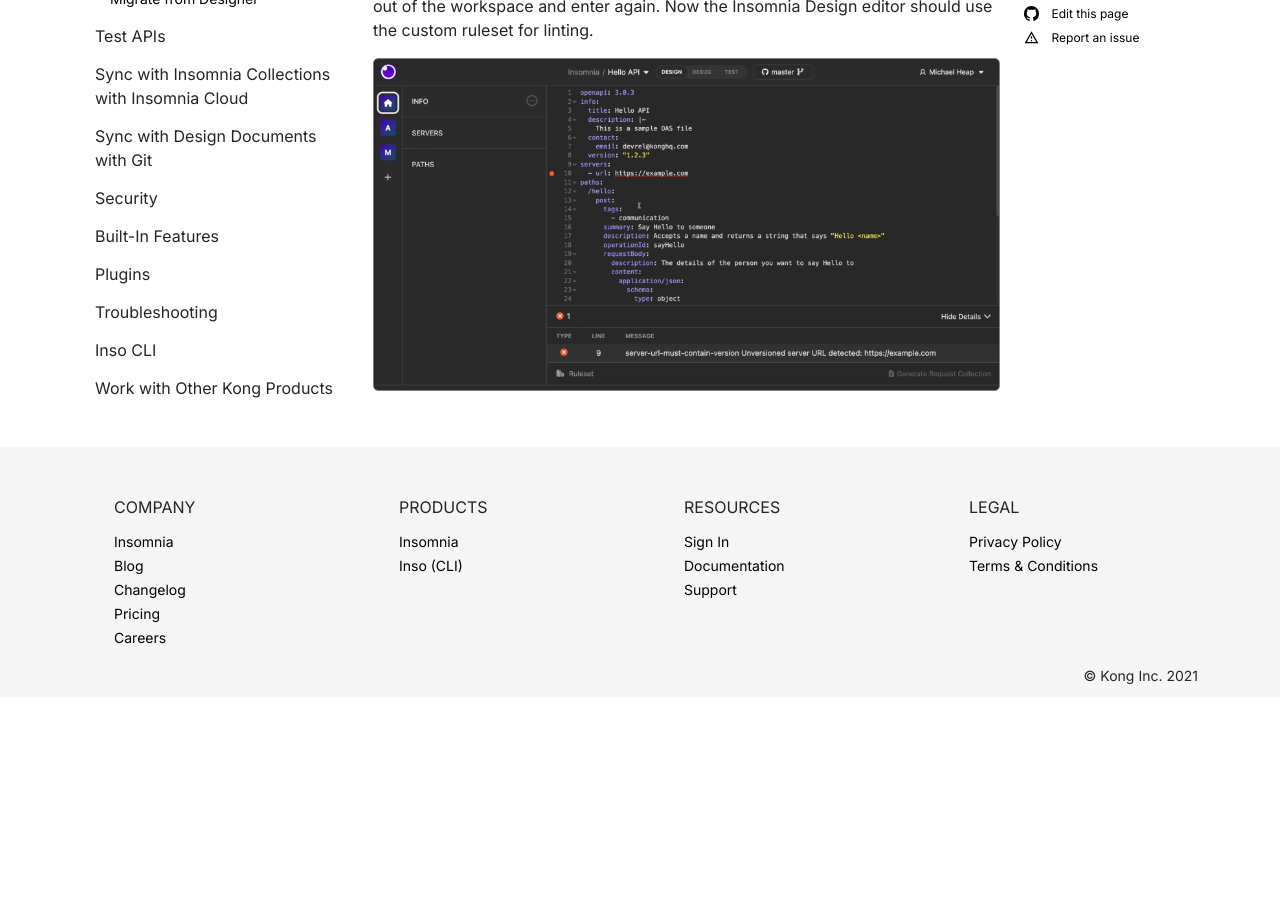
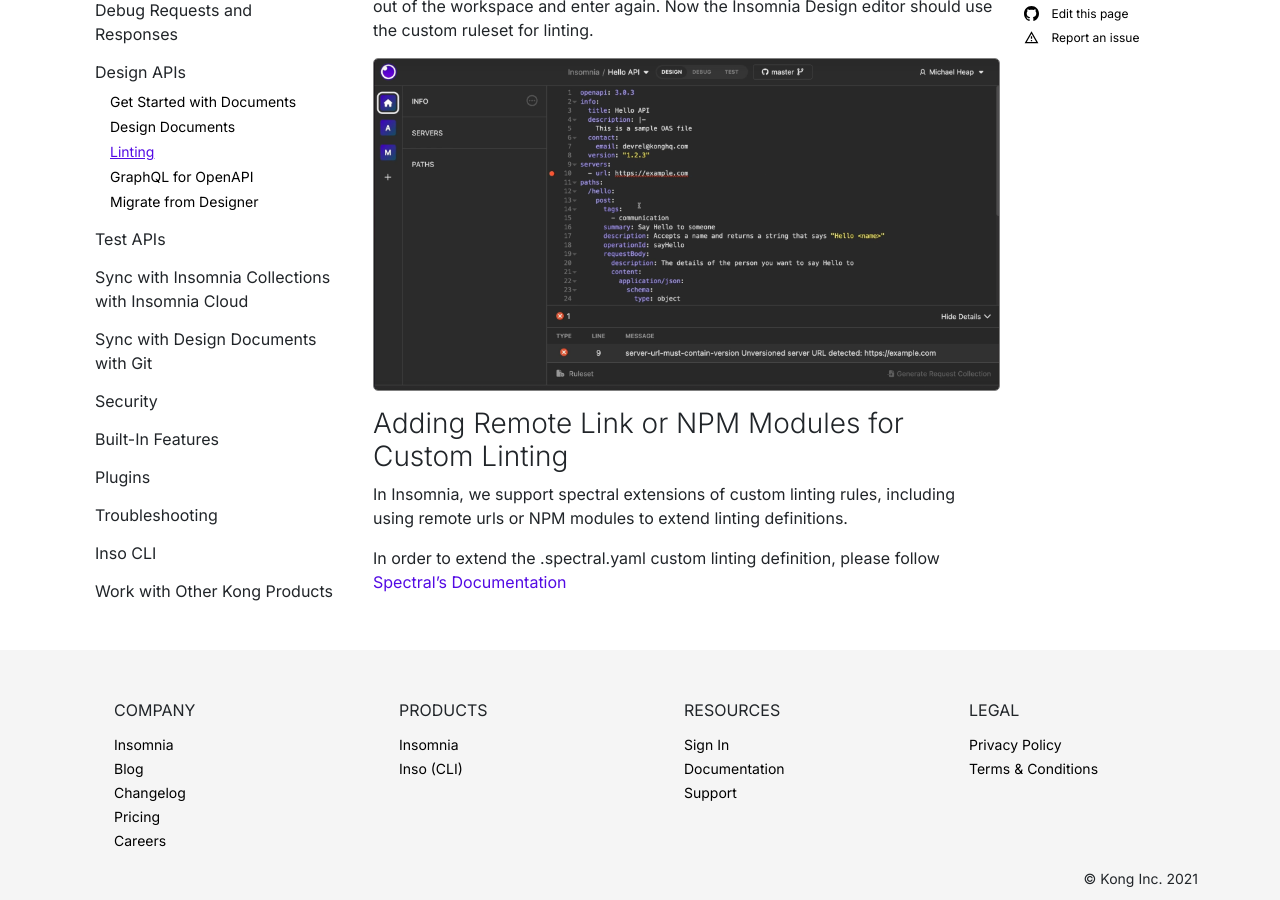
Before and after one commit to Kong/insomnia-docs, a Jekyll site: the page built from docs/insomnia/linting.md, in a window 1280 px wide and 900 px high, scrolled down 1426 px. Built offline with Jekyll 4.4.1, drawn with Linux system fonts in a browser that asks for light colours; comment, search, counter and statistics services are not loaded; before the commit the page ends 2123 px from its top, so only the background shows below that.

Commit message:
Add extending spectral definitions

```diff
--- a/docs/insomnia/linting.md
+++ b/docs/insomnia/linting.md
@@ -12,6 +12,7 @@
 ![The linting errors appear in a box below the editor.](/assets/images/linting-errors.png)
 _Errors are displayed next to the applicable code line, and in the Linter Panel below the editor._
 
+
 ## Custom Linting
 To use a custom linting ruleset in the Insomnia Design Editor, add the spectral .yaml file to the root of the collection git repository.  It should be at the same level as the .insomnia folder.
 
@@ -23,3 +24,9 @@
 To see the ruleset file begin to be used, you can restart the Insomnia App, or exit out of the workspace and enter again.  Now the Insomnia Design editor should use the custom ruleset for linting.
 
 ![Example of Custom Linting Violation](/assets/images/custom-linting-violation.png)
+
+
+### Adding Remote Link or NPM Modules for Custom Linting
+In Insomnia, we support spectral extensions of custom linting rules, including using remote urls or NPM modules to extend linting definitions.
+
+In order to extend the .spectral.yaml custom linting definition, please follow [Spectral's Documentation](https://docs.stoplight.io/docs/spectral/83527ef2dd8c0-extending-rulesets)
```
